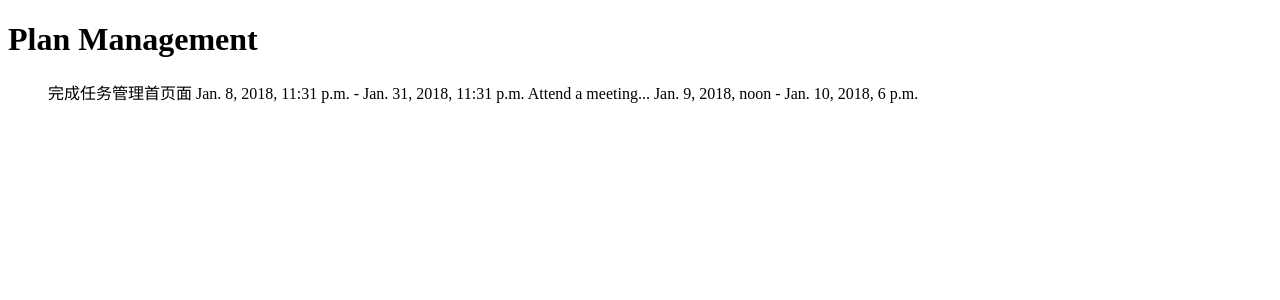
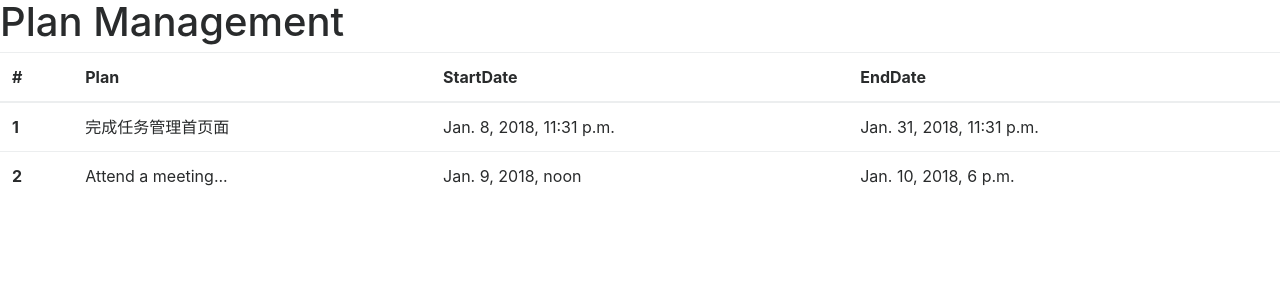
Before and after one commit to tenderghost/FlyPersonalAssistant, a Django app: page /plans/ in a window 1280 px wide. Shown: the top 300 px of the page. Run offline with Django 3.2, Linux system fonts and the light colour scheme; data comes from the database, SQL or seed files in the repository; both versions use the stored data as it was after the commit; some libraries are stand-ins or nearby versions.

Commit message:
add bootstrap to plans index page

```diff
--- a/mysite/plans/templates/plans/index.html
+++ b/mysite/plans/templates/plans/index.html
@@ -1,18 +1,44 @@
-<!DOCTYPE html>
+<!doctype html>
 <html lang="en">
 
 <head>
     <meta charset="UTF-8">
-    <meta name="viewport" content="width=device-width, initial-scale=1.0">
+    <meta name="viewport" content="width=device-width, initial-scale=1.0, shrink-to-fit=no">
     <meta http-equiv="X-UA-Compatible" content="ie=edge">
+
+    <!-- Bootstrap CSS -->
+    <link rel="stylesheet" href="https://maxcdn.bootstrapcdn.com/bootstrap/4.0.0-beta.3/css/bootstrap.min.css" integrity="sha384-Zug+QiDoJOrZ5t4lssLdxGhVrurbmBWopoEl+M6BdEfwnCJZtKxi1KgxUyJq13dy" crossorigin="anonymous">
+
+    <!-- jQuery first, then Popper.js, then Bootstrap JS -->
+    <script src="https://code.jquery.com/jquery-3.2.1.slim.min.js" integrity="sha384-KJ3o2DKtIkvYIK3UENzmM7KCkRr/rE9/Qpg6aAZGJwFDMVNA/GpGFF93hXpG5KkN" crossorigin="anonymous"></script>
+    <script src="https://cdnjs.cloudflare.com/ajax/libs/popper.js/1.12.9/umd/popper.min.js" integrity="sha384-ApNbgh9B+Y1QKtv3Rn7W3mgPxhU9K/ScQsAP7hUibX39j7fakFPskvXusvfa0b4Q" crossorigin="anonymous"></script>
+    <script src="https://maxcdn.bootstrapcdn.com/bootstrap/4.0.0-beta.3/js/bootstrap.min.js" integrity="sha384-a5N7Y/aK3qNeh15eJKGWxsqtnX/wWdSZSKp+81YjTmS15nvnvxKHuzaWwXHDli+4" crossorigin="anonymous"></script>
     <title>Plan Management</title>
 </head>
 
 <body>
     <h1>Plan Management</h1>
-    <ul>
-        {% for plan in latest_plan_list %} {{plan.plan_text}} {{plan.start_date}} - {{plan.end_date}} {% endfor %}
-    </ul>
+
+    <table class="table">
+        <thead class="thead-light">
+            <tr>
+                <th scope="col">#</th>
+                <th scope="col">Plan</th>
+                <th scope="col">StartDate</th>
+                <th scope="col">EndDate</th>
+            </tr>
+        </thead>
+        <tbody>
+            {% for plan in latest_plan_list %}
+            <tr>
+                <th scope="row">{{plan.id}}</th>
+                <td>{{plan.plan_text}}</td>
+                <td>{{plan.start_date}}</td>
+                <td>{{plan.end_date}}</td>
+            </tr>
+            {% endfor %}
+        </tbody>
+    </table>
 </body>
 
 </html>
--- a/mysite/polls/views.py
+++ b/mysite/polls/views.py
@@ -15,6 +15,9 @@ class IndexView(generic.ListView):
 
 
 class DetailView(generic.DetailView):
+    """
+    Detail view for one poll object.
+    """
     model = Question
     template_name = 'polls/detail.html'
 
```
Also changed, not shown: mysite/db.sqlite3.
